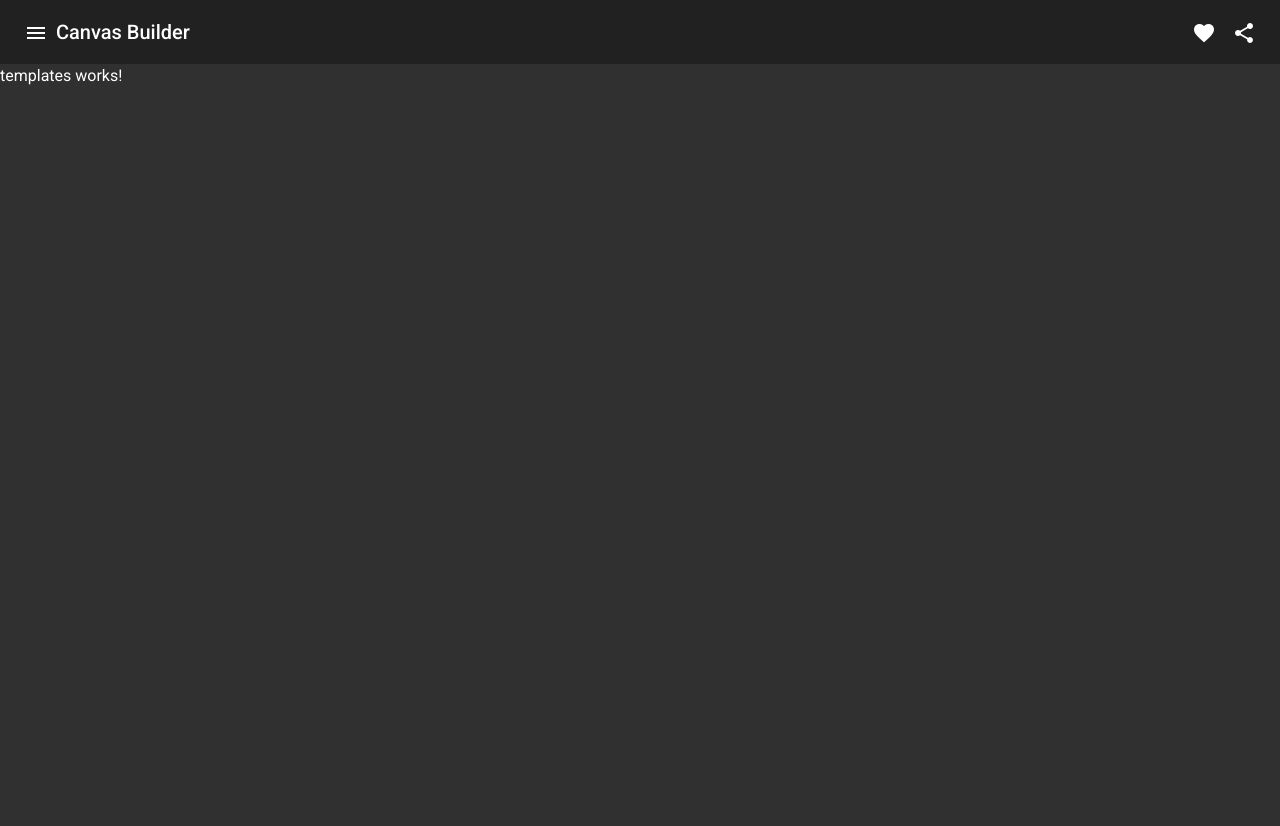
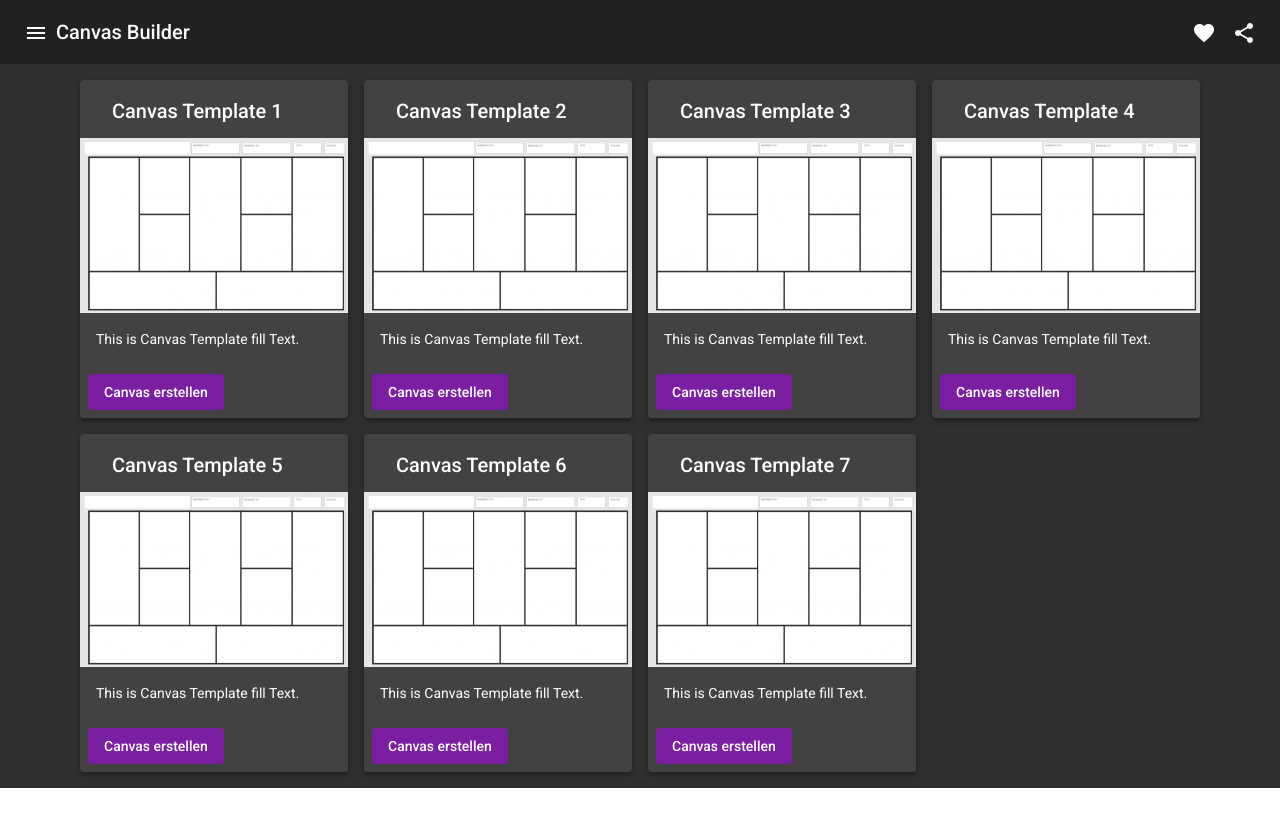
Before and after one commit to tkrause4/CanvasBuilder, an Angular app: page /templates in a window 1280 px wide. Shown: the top 826 px of the page. After the commit the page ends 800 px from the top, so only its background shows below. Built offline with nearby package versions, Linux system fonts and the light colour scheme.

Commit message:
add custom layout content

```diff
--- a/src/app/custom-layouts/custom-layouts.component.html
+++ b/src/app/custom-layouts/custom-layouts.component.html
@@ -3,12 +3,12 @@
     <div fxFlex="25%" fxFlex.xs="100%" fxFlex.sm="33%" *ngFor="let num of [1,2,3,4,5,6,7]">
       <mat-card class="mat-elevation-z4" >
         <mat-card-header>
-            <mat-card-title>Mountains {{num}}</mat-card-title>
+          <mat-card-title>Custom Layout {{num}}</mat-card-title>
         </mat-card-header>
         <img mat-card-image src="./../assets/images/content_strategy_canvas.PNG">
         <mat-card-content>
           <p>
-              The Himalayas is a mountain range in Asia.
+            This ist the Custom Layout text.
           </p>
         </mat-card-content>
         <mat-card-actions>
--- a/src/app/custom-layouts/custom-layouts.component.scss
+++ b/src/app/custom-layouts/custom-layouts.component.scss
@@ -1,5 +1,7 @@
 .content {
     padding: 16px;
+    margin-left: 5%;
+    margin-right: 5%;
 }
 
 .content > mat-card {
--- a/src/app/templates/templates.component.html
+++ b/src/app/templates/templates.component.html
@@ -1,3 +1,20 @@
-<div class="row" style="height: 950px;">
-    <p>templates works!</p>
+<div class="content">
+  <div fxLayout="row wrap" fxLayoutGap="16px grid">
+    <div fxFlex="25%" fxFlex.xs="100%" fxFlex.sm="33%" *ngFor="let num of [1,2,3,4,5,6,7]">
+      <mat-card class="mat-elevation-z4" >
+        <mat-card-header>
+          <mat-card-title>Canvas Template {{num}}</mat-card-title>
+        </mat-card-header>
+        <img mat-card-image src="./../assets/images/empty_content_strategy_canvas.png">
+        <mat-card-content>
+          <p>
+            This is Canvas Template fill Text.
+          </p>
+        </mat-card-content>
+        <mat-card-actions>
+          <button mat-flat-button color="primary">Canvas erstellen</button>
+        </mat-card-actions>
+      </mat-card>
+    </div>
   </div>
+</div>
--- a/src/app/templates/templates.component.scss
+++ b/src/app/templates/templates.component.scss
@@ -0,0 +1,26 @@
+.content {
+    padding: 16px;
+    margin-left: 5%;
+    margin-right: 5%;
+}
+
+.content > mat-card {
+    width: 200px;
+}
+
+mat-toolbar {
+    justify-content: space-between;
+}
+
+.content {
+    padding: 16px;
+}
+
+.content > mat-card {
+    margin-bottom: 16px;
+}
+
+.column-label {
+    margin-right: 8px;
+    font-size: 1rem;
+}
```
Also changed, not shown: src/assets/images/empty_content_strategy_canvas.png (added). Lines whose indentation alone changed are shown as unchanged.
